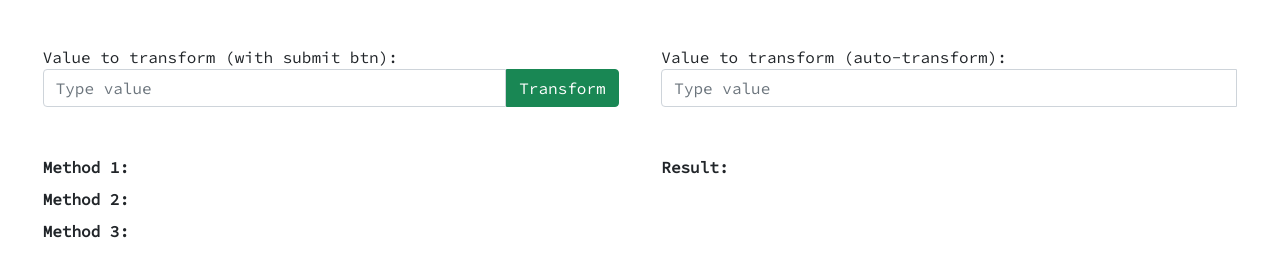
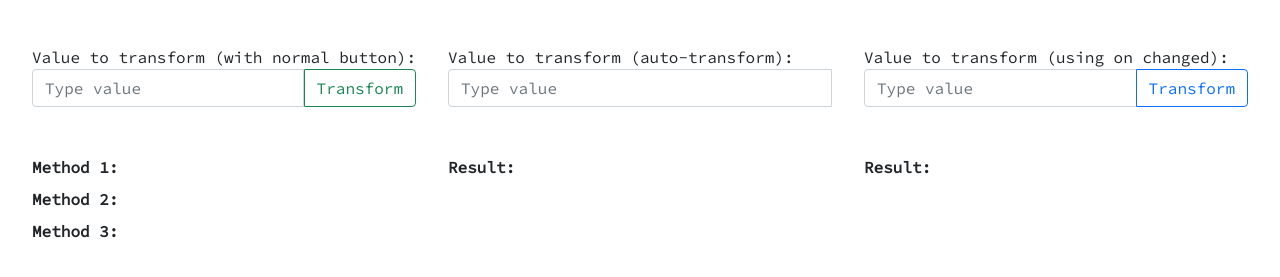
Before and after one commit to Ukasz09/Web-katas, a plain HTML site: page 007-title-case/index.html in a window 1280 px wide. Shown: the part 293-570 px from the top of the page. Drawn offline with nearby package versions, Linux system fonts and the light colour scheme.

Commit message:
Add onchange binded from html

```diff
--- a/007-title-case/index.html
+++ b/007-title-case/index.html
@@ -18,14 +18,15 @@
 
     <div class="w-100 d-flex justify-content-evenly">
 
-        <div style="width: 45%">
+        <div style="width: 30%">
 
             <!-- INPUT -->
-            <label for="value"> Value to transform (with submit btn): </label>
+            <label for="value"> Value to transform (with normal button): </label>
             <div class="d-flex">
                 <input id="value" class="form-control w-100 rounded-0 rounded-start" type="text"
                        placeholder="Type value"/>
-                <button id="submit" type="submit" class="btn btn-success rounded-0 rounded-end">Transform</button>
+                <button id="submit" type="button" class="btn btn-outline-success rounded-0 rounded-end">Transform
+                </button>
             </div>
 
             <div class="d-flex flex-column mt-5">
@@ -48,7 +49,7 @@
             </div>
         </div>
 
-        <div style="width: 45%">
+        <div style="width: 30%">
 
             <!-- INPUT-->
             <label for="value-2"> Value to transform (auto-transform): </label>
@@ -63,6 +64,29 @@
                 <span id="result-2"></span>
             </div>
         </div>
+
+        <div style="width: 30%">
+
+            <!-- FORM-->
+            <!-- Avoid reloading page by returning false for onsubmit-->
+            <form onsubmit="return false">
+                <label for="value-form"> Value to transform (using on changed): </label>
+                <div class="d-flex input-group">
+                    <input id="value-form"
+                           class="form-control"
+                           type="text"
+                           onchange="onFormChanged()"
+                           placeholder="Type value"/>
+                    <button class="input-group-append btn btn-outline-primary" type="submit">Transform</button>
+                </div>
+            </form>
+
+            <!-- RESULT -->
+            <div class="w-100 mt-5">
+                <span class="fw-bold mr-1">Result:</span>
+                <span id="result-form"></span>
+            </div>
+        </div>
     </div>
 </div>
 
--- a/007-title-case/index.js
+++ b/007-title-case/index.js
@@ -26,6 +26,12 @@ const addAutoTransformListener = () => {
     });
 }
 
+const onFormChanged = () => {
+    const input = document.querySelector('#value-form');
+    const resultFormElem = document.querySelector('#result-form');
+    resultFormElem.textContent = makeTitleCaseMethod1(input.value);
+}
+
 const makeTitleCaseMethod1 = (value, wordsSeparator = ' ') => {
     return value
         .toLowerCase()
```
Also changed, not shown: 007-title-case/readme/1.png.
